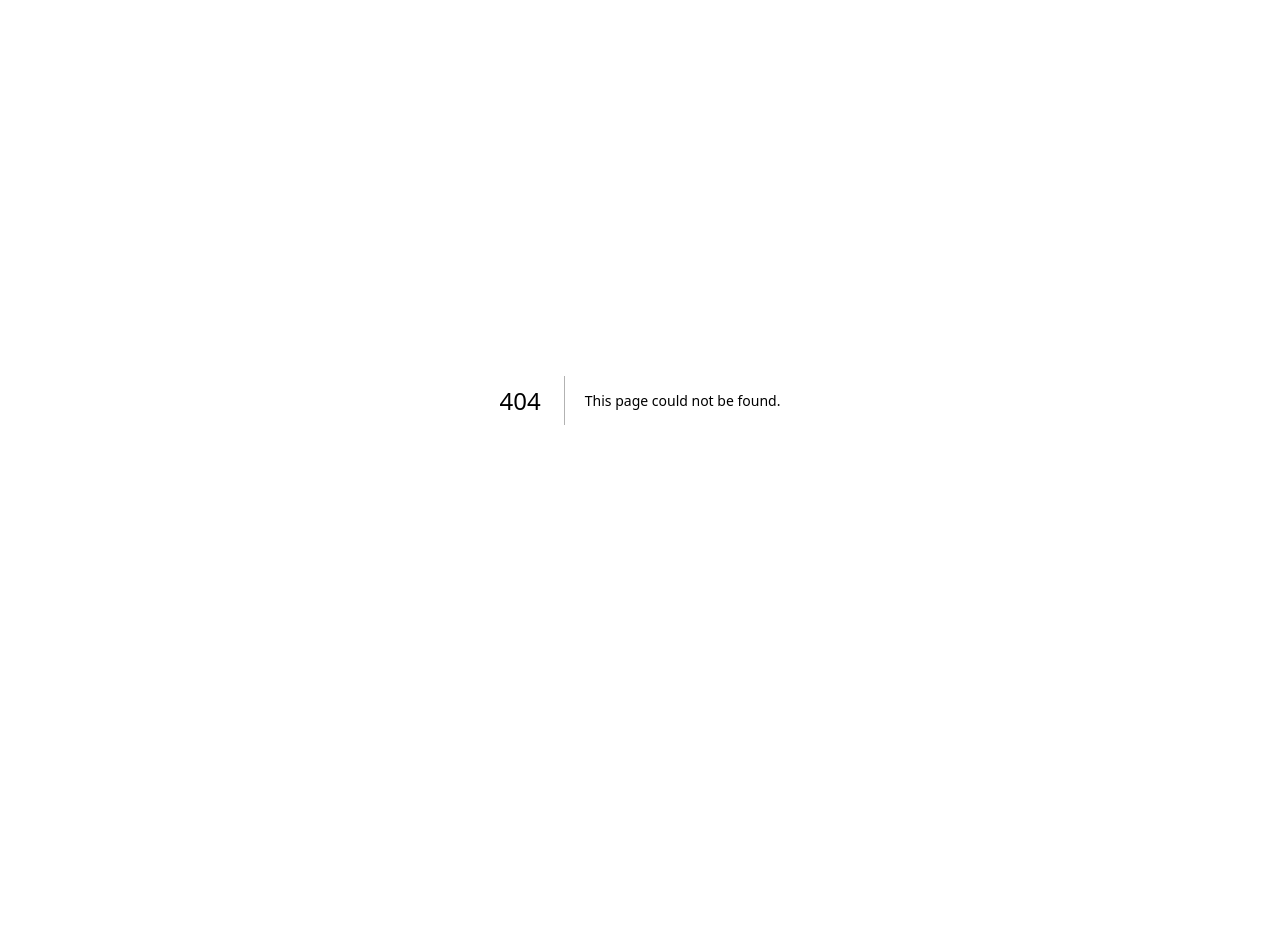
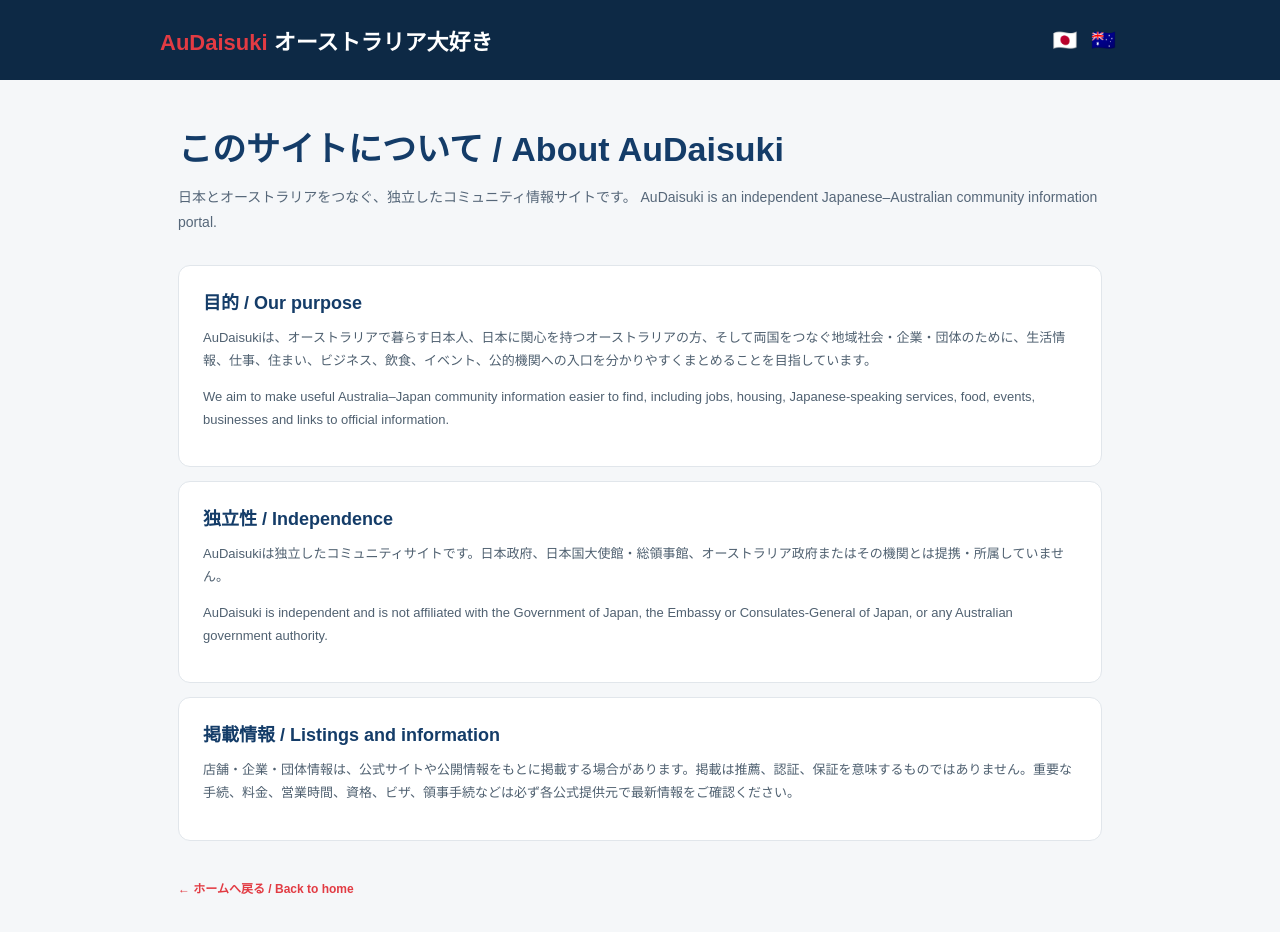
Before and after one commit to samthebrokers-prog/audaisuki, a Next.js app: page /about in a window 1280 px wide. Before the commit this address had no page. Shown: the top 932 px of the page. Before the commit the page ends 800 px from the top, so only its background shows below. Built offline with nearby package versions, Linux system fonts and the light colour scheme.

Commit message:
Add about bilingual information page

```diff
--- /dev/null
+++ b/app/about/page.tsx
@@ -0,0 +1,31 @@
+export const metadata = { title: "About | AuDaisuki" };
+
+export default function AboutPage() {
+  return (
+    <div className="legalShell">
+      <header className="legalHeader">
+        <a className="legalBrand" href="/"><span>AuDaisuki</span> オーストラリア大好き</a>
+        <span className="legalFlags">🇯🇵 🇦🇺</span>
+      </header>
+      <main className="legalContent">
+        <h1>このサイトについて / About AuDaisuki</h1>
+        <p className="legalLead">日本とオーストラリアをつなぐ、独立したコミュニティ情報サイトです。 AuDaisuki is an independent Japanese–Australian community information portal.</p>
+        <section>
+          <h2>目的 / Our purpose</h2>
+          <p>AuDaisukiは、オーストラリアで暮らす日本人、日本に関心を持つオーストラリアの方、そして両国をつなぐ地域社会・企業・団体のために、生活情報、仕事、住まい、ビジネス、飲食、イベント、公的機関への入口を分かりやすくまとめることを目指しています。</p>
+          <p>We aim to make useful Australia–Japan community information easier to find, including jobs, housing, Japanese-speaking services, food, events, businesses and links to official information.</p>
+        </section>
+        <section>
+          <h2>独立性 / Independence</h2>
+          <p>AuDaisukiは独立したコミュニティサイトです。日本政府、日本国大使館・総領事館、オーストラリア政府またはその機関とは提携・所属していません。</p>
+          <p>AuDaisuki is independent and is not affiliated with the Government of Japan, the Embassy or Consulates-General of Japan, or any Australian government authority.</p>
+        </section>
+        <section>
+          <h2>掲載情報 / Listings and information</h2>
+          <p>店舗・企業・団体情報は、公式サイトや公開情報をもとに掲載する場合があります。掲載は推薦、認証、保証を意味するものではありません。重要な手続、料金、営業時間、資格、ビザ、領事手続などは必ず各公式提供元で最新情報をご確認ください。</p>
+        </section>
+        <a className="legalBack" href="/">← ホームへ戻る / Back to home</a>
+      </main>
+    </div>
+  );
+}
```
